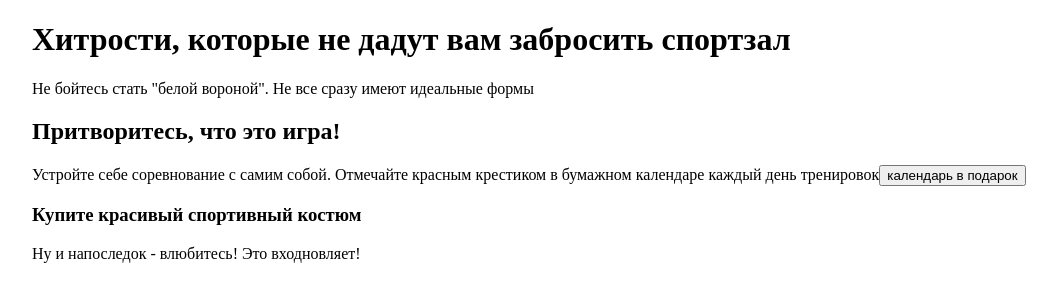
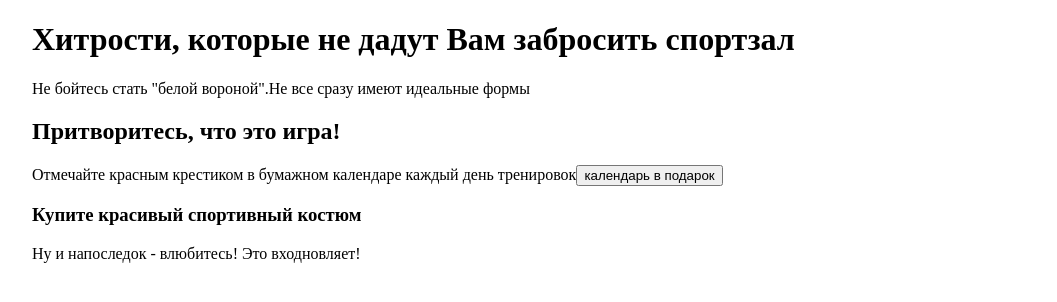
Before and after one commit to WebHeroSchool/Karolina15, a plain HTML site: page index.html in a window 1280 px wide. Shown: the whole page, without its empty margins (8-1065 px from the left). Drawn offline with Linux system fonts and the light colour scheme.

Commit message:
changes-branch
changes2

```diff
--- a/index.html
+++ b/index.html
@@ -10,16 +10,16 @@
        <div class="wrap">
           <div class="container">
            <h1 class="wrap__title">
-           Хитрости, которые не дадут вам забросить спортзал
+           Хитрости, которые не дадут Вам забросить спортзал
            </h1>
            <section class="wrap__section">
-             Не бойтесь стать "белой вороной". Не все сразу имеют идеальные формы
+             Не бойтесь стать "белой вороной".Не все сразу имеют идеальные формы
            </section>
            <h2 class="wrap__subtitle">
            Притворитесь, что это игра!
            </h2>
            <aside class="wrap__aside">
-             Устройте себе соревнование с самим собой. Отмечайте красным крестиком в бумажном календаре каждый день тренировок<button>календарь в подарок</button>
+             Отмечайте красным крестиком в бумажном календаре каждый день тренировок<button>календарь в подарок</button>
            </aside>
            <h3 class="wrap__3title">
        Купите красивый спортивный костюм
```
Also changed, not shown: style.css (+4 -4 lines).
